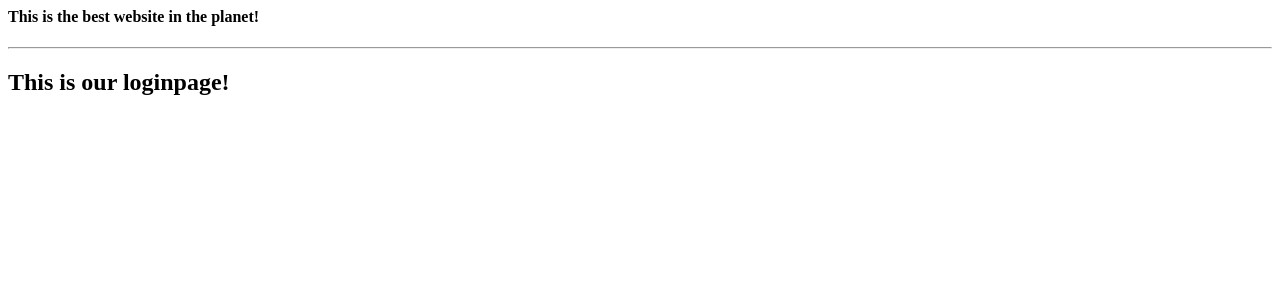
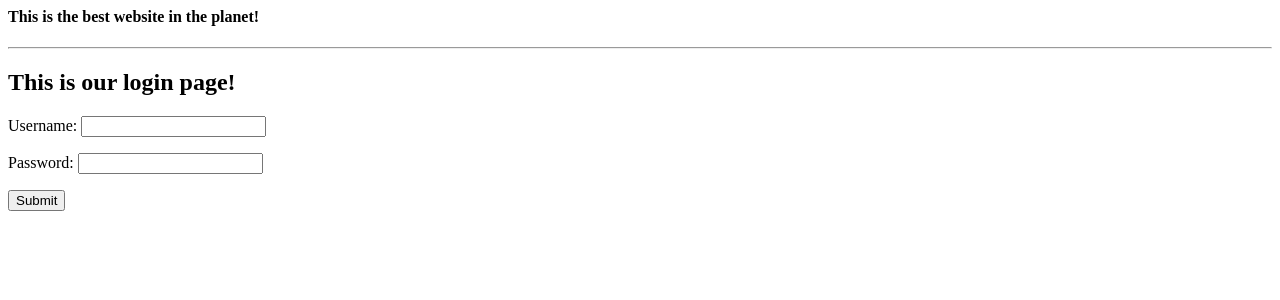
Before and after one commit to surender8499/dev, a Django app: page /my_login in a window 1280 px wide. Shown: the top 300 px of the page. Run offline with Django 5.2, Linux system fonts and the light colour scheme.

Commit message:
Added Login, logout, dashboard

```diff
--- a/TMS/tasks/forms.py
+++ b/TMS/tasks/forms.py
@@ -2,7 +2,9 @@ from django.forms import ModelForm
 from .models import Task
 from django.contrib.auth.forms import UserCreationForm
 from django.contrib.auth.models import User
-
+from django.contrib.auth.forms import AuthenticationForm
+from django.forms.widgets import PasswordInput, TextInput
+from django import forms
 class TaskForm(ModelForm):
     class Meta:
         model = Task
@@ -12,3 +14,7 @@ class CreateUserForm(UserCreationForm):
     class Meta:
         model = User
         fields = ['username', 'email', 'password1', 'password2']
+
+class LoginForm(AuthenticationForm):
+    username = forms.CharField(widget=TextInput())
+    password = forms.CharField(widget=PasswordInput())
--- /dev/null
+++ b/TMS/tasks/templates/dashboard.html
@@ -0,0 +1,5 @@
+{% include 'base.html' %}
+
+<h2> This is our dashboard page!</h2>
+
+<a href="{% url 'user-logout' %}"> logout </a>
--- a/TMS/tasks/templates/index.html
+++ b/TMS/tasks/templates/index.html
@@ -9,6 +9,10 @@
     <h2> This is our homepage!</h2>
 
     <img style="width:200px" src="{% static 'images/python.png'%}"/>
+
+    <br> <br> <br> <br> <br> <br>
+
+    <a href="{% url 'my-login' %}"> Go to login page </a>
 
     <br> <br> <br> <br> <br> <br>
 
--- a/TMS/tasks/templates/my-login.html
+++ b/TMS/tasks/templates/my-login.html
@@ -1,4 +1,10 @@
 {% include 'base.html' %}
 
+<h2> This is our login page!</h2>
 
-<h2> This is our loginpage!</h2>
+<form method="POST" autocomplete="off">
+    {% csrf_token %}
+    {{form.as_p}}
+    <input type="submit" value="Submit"/>
+
+</form>
--- a/TMS/tasks/urls.py
+++ b/TMS/tasks/urls.py
@@ -4,11 +4,14 @@ from . import views
 urlpatterns = [
     path('register', views.register),
     path('my_login', views.my_login),
-    path('', views.home),
+    path('', views.home, name=""),
     path('create-task', views.createTask, name="create-task"),
     path('view-tasks', views.viewTasks, name="view-tasks"),
     path('update-task/<str:pk>/', views.updateTask, name="update-task"),
     path('delete-task/<str:pk>/', views.deleteTask, name="delete-task"),
     path('register', views.register, name="register"),
+    path('my-login', views.my_login, name="my-login"),
+    path('dashboard', views.dashboard, name="dashboard"),
+    path('user-logout', views.user_logout, name="user-logout"),
 
 ]
--- a/TMS/tasks/views.py
+++ b/TMS/tasks/views.py
@@ -1,19 +1,15 @@
 from django.shortcuts import render, redirect
 from .models import Task
 from django.http import HttpResponse
-from .forms import TaskForm, CreateUserForm
-
-
+from .forms import TaskForm, CreateUserForm, LoginForm
+from django.contrib.auth.models import auth
+from django.contrib.auth import authenticate, login
 def home(request):
     return render(request, 'index.html')
 
 
 def register(request):
     return render(request, 'register.html')
-
-
-def my_login(request):
-    return render(request, 'my-login.html')
 
 
 def createTask(request):
@@ -64,3 +60,25 @@ def register(request):
             return HttpResponse("The user is registered!")
     context = {'form': form}
     return render(request, 'register.html', context=context)
+
+def my_login(request):
+    form = LoginForm
+    if request.method == "POST":
+        form = LoginForm(request, data=request.POST)
+        if form.is_valid():
+            username = request.POST.get('username')
+            password = request.POST.get('password')
+
+            user = authenticate(request, username=username, password=password)
+            if user is not None:
+                auth.login(request, user)
+                return redirect("dashboard")
+    context = {'form': form}
+    return render(request, 'my-login.html', context=context)
+
+def dashboard(request):
+    return render(request, 'dashboard.html')
+
+def user_logout(request):
+    auth.logout(request)
+    return redirect("")
```
Also changed, not shown: TMS/db.sqlite3.
